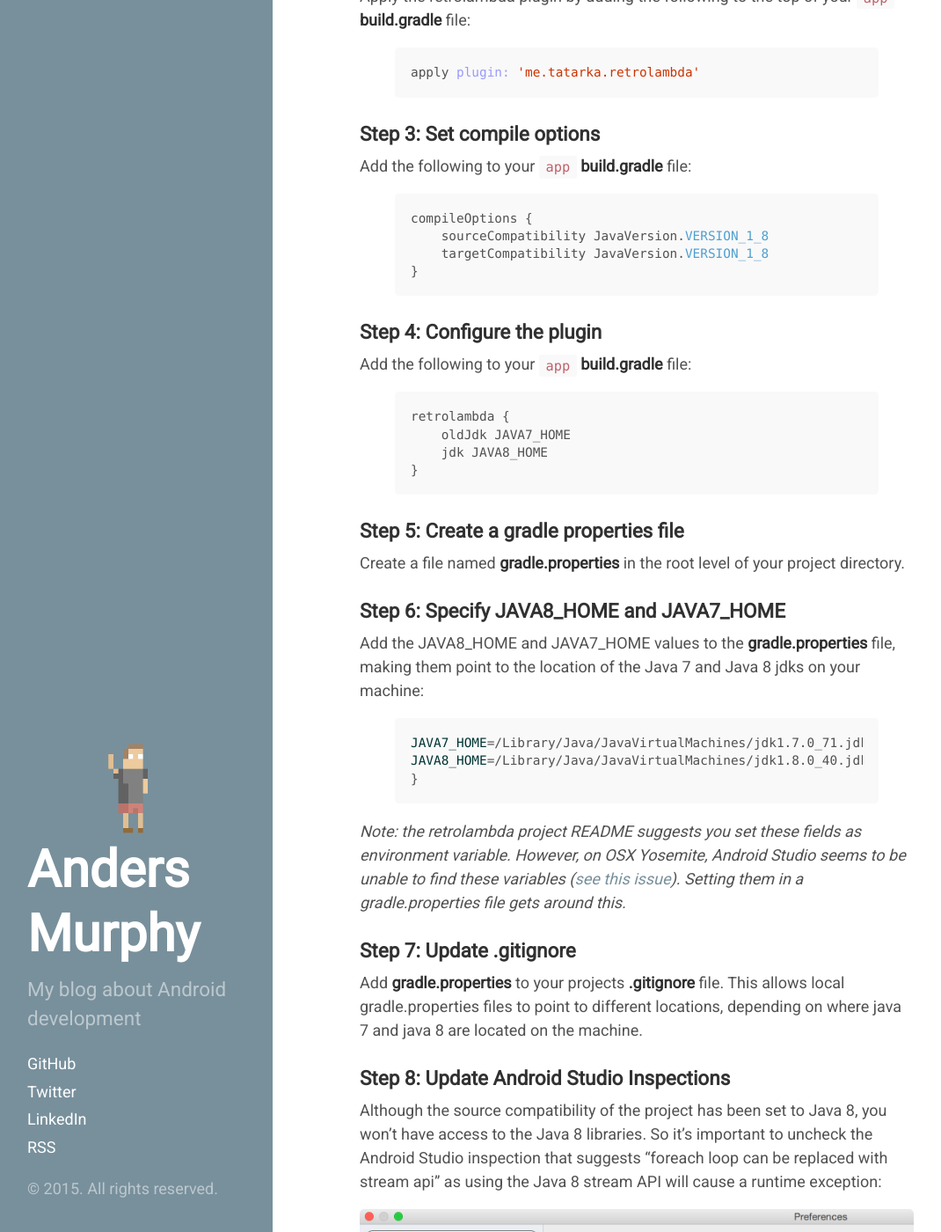
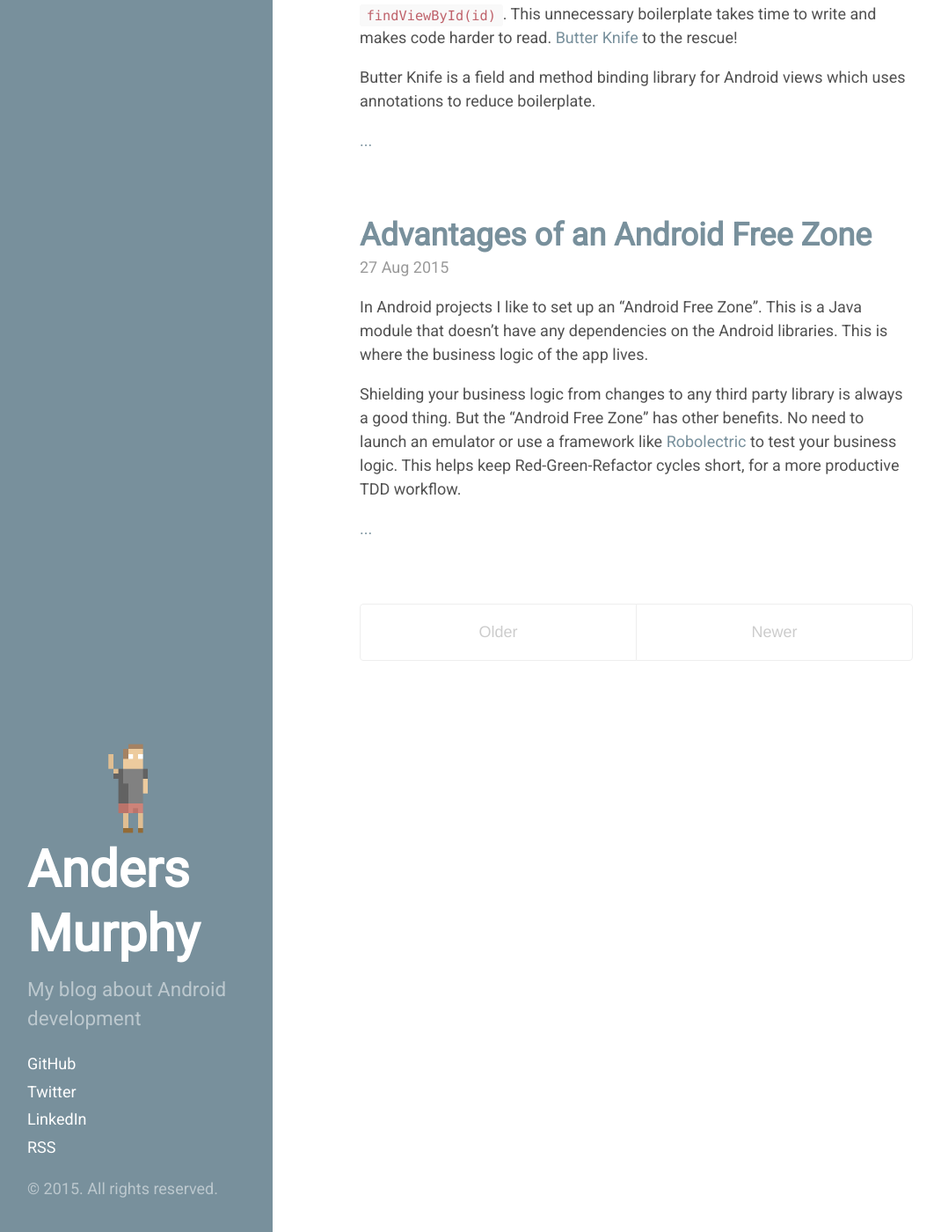
Before and after one commit to andersmurphy/andersmurphy-blog, a Jekyll site: the page built from index.html, in a window 1280 px wide and 1400 px high, scrolled down 931 px. Shown: the whole window at 88% size, without its empty margins (14-1084 px from the left). Built offline with Jekyll 4.4.1, drawn with Linux system fonts in a browser that asks for light colours; the list of posts is cut into pages by our own code; some of the changed text lies outside the part shown.

Commit message:
index page now shows excerpts rather than full content

```diff
--- a/_config.yml
+++ b/_config.yml
@@ -6,7 +6,7 @@ relative_permalinks: true
 title:               Anders Murphy
 tagline:             My blog about Android development
 url:                 http://andersmurphy.com
-paginate:            3
+paginate:            10
 baseurl:             ""
 google_analytics:    UA-67134330-1
 
@@ -27,3 +27,5 @@ disqus:
 # Gems
 gems:
   - jekyll-sitemap
+
+excerpt_separator: <!--more-->
--- a/_posts/2015-08-27-advantages-of-an-android-free-zone.markdown
+++ b/_posts/2015-08-27-advantages-of-an-android-free-zone.markdown
@@ -6,6 +6,8 @@ In Android projects I like to set up an “Android Free Zone”. This is a Java
 
 Shielding your business logic from changes to any third party library is always a good thing. But the “Android Free Zone” has other benefits. No need to launch an emulator or use a framework like [Robolectric] to test your business logic. This helps keep Red-Green-Refactor cycles short, for a more productive TDD workflow.
 
+<!--more-->
+
 Test writing becomes easier as there are no dependencies on Android objects. These are often tightly coupled making them laborious to instantiate, leading to unnecessarily complicated tests.
 
 What about testing the modules that do depend on the Android libraries?  The simple answer? Don’t. Instead keep the code, that depends on Android libraries, simple and without logic ([Humble Object Pattern]). The android layer of the app effectively becomes a thin adapter layer, that doesn’t need to be brought under test.
--- a/_posts/2015-09-02-binding-android-views-with-butter-knife.markdown
+++ b/_posts/2015-09-02-binding-android-views-with-butter-knife.markdown
@@ -6,6 +6,8 @@ title:  "Binding Android views with Butter Knife"
 As Android apps get more complex activities tend to get cluttered with calls to `findViewById(id)`. This unnecessary boilerplate takes time to write and makes code harder to read. [Butter Knife] to the rescue!
 
 Butter Knife is a field and method binding library for Android views which uses annotations to reduce boilerplate.
+
+<!--more-->
 
 This is a quick tutorial for getting started with Butter Knife.
 
--- a/_posts/2015-09-10-enabling-multidex-on-android.markdown
+++ b/_posts/2015-09-10-enabling-multidex-on-android.markdown
@@ -10,6 +10,8 @@ trouble writing output:
 Too many field references: 131000; max is 65536.
 You may try using --multi-dex option.
 {% endhighlight %}
+
+<!--more-->
 
 65,536 is the total number of method that can be referenced by the code within a single Dalvik Executable (dex) bytecode file. This includes Android framework methods, library methods, and of course your own methods.
 
--- a/_posts/2015-09-16-setting-up-retrolambda.markdown
+++ b/_posts/2015-09-16-setting-up-retrolambda.markdown
@@ -4,6 +4,8 @@ title:  "Setting up Retrolambda"
 ---
 
 Java 8 introduces the much awaited [lambda expression] and [method reference]. Unfortunately, at the time of writing, Android does not support Java 8. Thankfully, there is a project called [Retrolambda] that allows you to backport lambda expressions and method references to Java 7. As Android uses the [Gradle] build system, this guide will be using the [Retrolambda gradle plugin] to add Retrolambda to an Android project.
+
+<!--more-->
 
 ###Prerequisites
 Retrolambda requires that Java 7 and Java 8 are installed on your machine.
--- a/index.html
+++ b/index.html
@@ -13,8 +13,8 @@ title: Home
     </h1>
 
     <time datetime="{{ post.date | date_to_xmlschema }}" class="post-date">{{ post.date | date_to_string }}</time>
-
-    {{ post.content }}
+    {{ post.excerpt }}
+    <a href="{{ post.url }}">...</a>
   </article>
   {% endfor %}
 </div>
```
